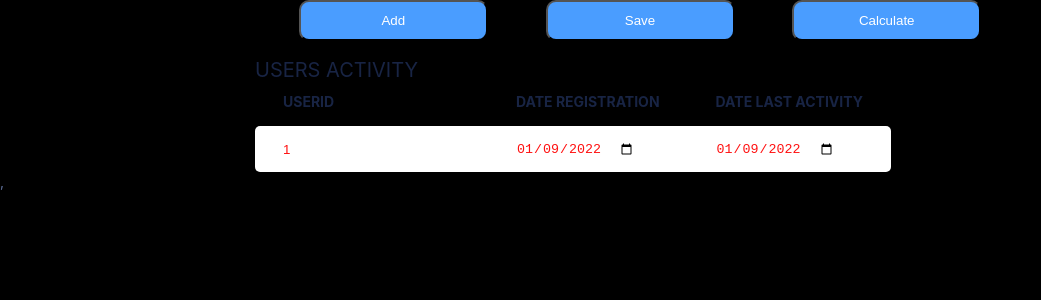
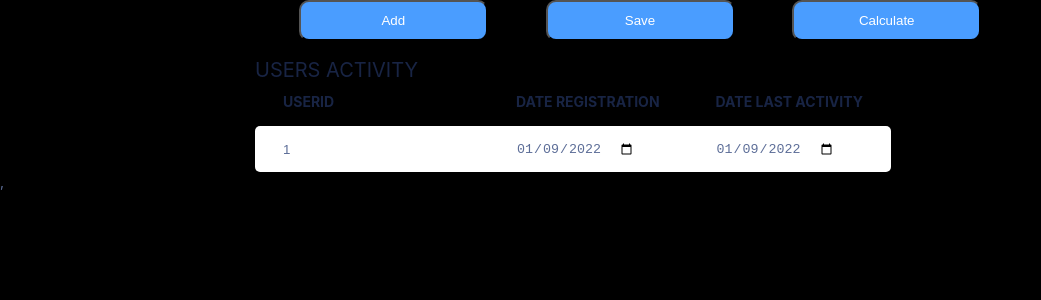
Before and after one commit to ArhDemetriy/UserActivity, a React (Create React App) app: page / in a window 1280 px wide. Both pictures are taken after a click on the button "Add". Shown: the top 300 px of the page, without its empty margins (0-1041 px from the left). Built offline with nearby package versions, Linux system fonts and the light colour scheme; no server answers; the database is empty.

Commit message:
hotfix date in User.tsx

```diff
--- a/src/app/Table/User/User.tsx
+++ b/src/app/Table/User/User.tsx
@@ -13,13 +13,14 @@ interface IUserProps extends IBasicProps{
 
 export const User: React.FC<IUserProps> = ({ index, requireCssClass }) => {
     const id = useSelector((store: TState) => store.users[index]?.id.data)
-    const idIsValid = useSelector((store: TState) => store.users[index]?.id.status === 'valid')
+    const idIsValid = useSelector((store: TState) => store.users[index]?.id.status !== 'invalid')
+
+    const registration = useSelector((store: TState) => getHTMLDate(store.users[index]?.registration.data))
+    const registrationIsValid = useSelector((store: TState) => store.users[index]?.registration.status !== 'invalid')
 
     const lastActivity = useSelector((store: TState) => getHTMLDate(store.users[index]?.lastActivity.data))
-    const lastActivityIsValid = useSelector((store: TState) => store.users[index]?.lastActivity.status === 'valid')
+    const lastActivityIsValid = useSelector((store: TState) => store.users[index]?.lastActivity.status !== 'invalid')
 
-    const registration = useSelector((store: TState) => getHTMLDate(store.users[index]?.registration.data))
-    const registrationIsValid = useSelector((store: TState) => store.users[index]?.registration.status === 'valid')
 
     if (!id && id !== 0) { return <div /> }
 
@@ -40,7 +41,9 @@ export const User: React.FC<IUserProps> = ({ index, requireCssClass }) => {
             <input
                 value={registration}
                 name="registration"
-                onChange={event => { updateUser({ registration: createData(getDateFromHTML(event.target.value), 'needValidate') }, index) }}
+                onChange={event => {
+                    updateUser({ registration: createData(getDateFromHTML(event.target.value), 'needValidate') }, index)
+                }}
                 type="date"
                 className={'user-item-input' + (registrationIsValid ? '' : ' user-item-input_invalid')}
                 />
--- a/src/app/Table/User/dateParser/dateParser.ts
+++ b/src/app/Table/User/dateParser/dateParser.ts
@@ -8,7 +8,7 @@ export function getDateFromHTML(date: string) {
     const dateValues = date.trim().split('-').map(value => parseInt(value) || 0)
     const newDate = new Date()
     if (dateValues.length) {
-        newDate.setFullYear(dateValues[0], dateValues[1], dateValues[2])
+        newDate.setFullYear(dateValues[0], dateValues[1] - 1, dateValues[2])
     }
     return newDate
 }
```
Also changed, not shown: 1 other file (tests, documents, lock files or other folders).
